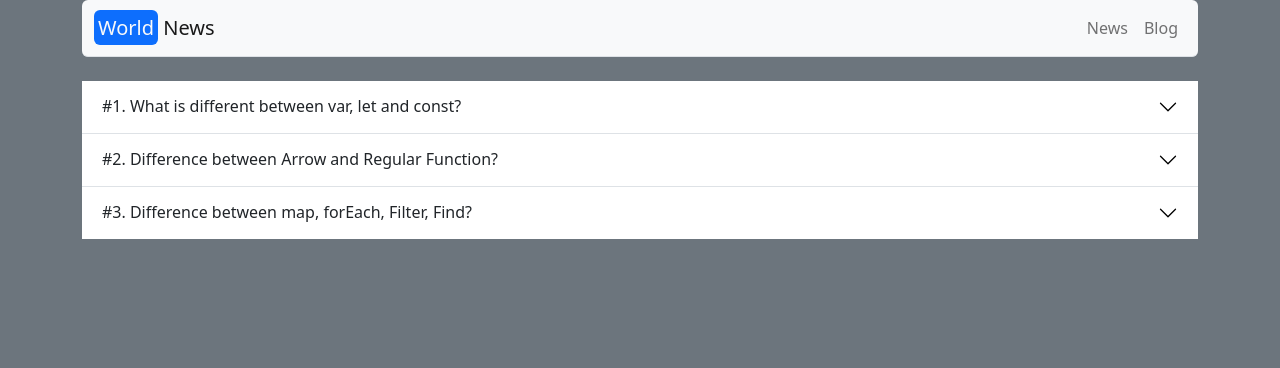
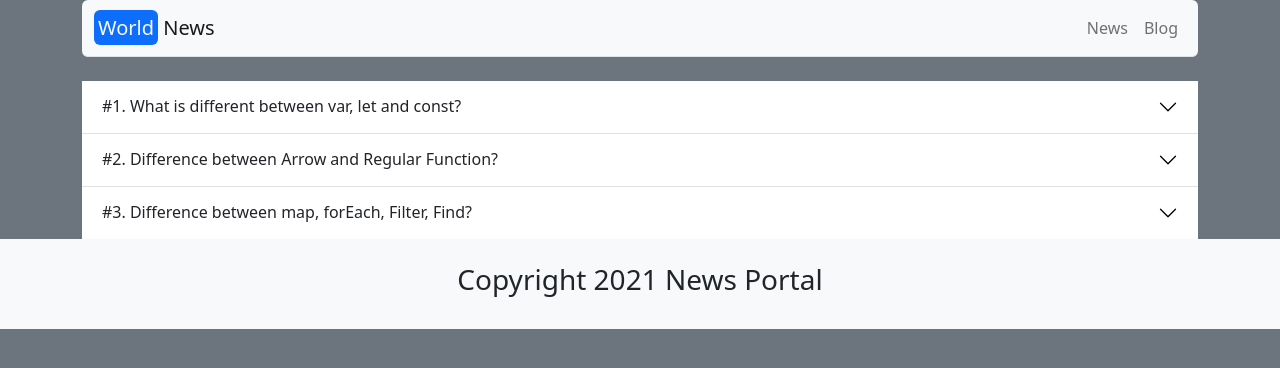
Before and after one commit to Rakibul2580/News-6, a plain HTML site: page index-blog.html in a window 1280 px wide. Drawn offline with nearby package versions, Linux system fonts and the light colour scheme.

Commit message:
footer add

```diff
--- a/app.js
+++ b/app.js
@@ -95,6 +95,7 @@ const displyDetail = async(id) => {
         cardDetail.appendChild(div)
     })
     document.getElementById('spinner').classList.add('d-none')
+    document.getElementById('footer').classList.remove('d-none')
 }
 
 const newsDetail = async(newsId) =>{
--- a/index-blog.html
+++ b/index-blog.html
@@ -74,6 +74,11 @@
             </div>
         </section>
     </main>
+    <footer>
+      <div class="text-center bg-light py-4">
+        <h3>Copyright 2021 News Portal</h3>
+      </div>
+    </footer>
     <script src="https://cdn.jsdelivr.net/npm/bootstrap@5.2.0/dist/js/bootstrap.bundle.min.js" integrity="sha384-A3rJD856KowSb7dwlZdYEkO39Gagi7vIsF0jrRAoQmDKKtQBHUuLZ9AsSv4jD4Xa" crossorigin="anonymous"></script>
   </body>
 </html>
```
Also changed, not shown: index.html (+5 -0 lines).
